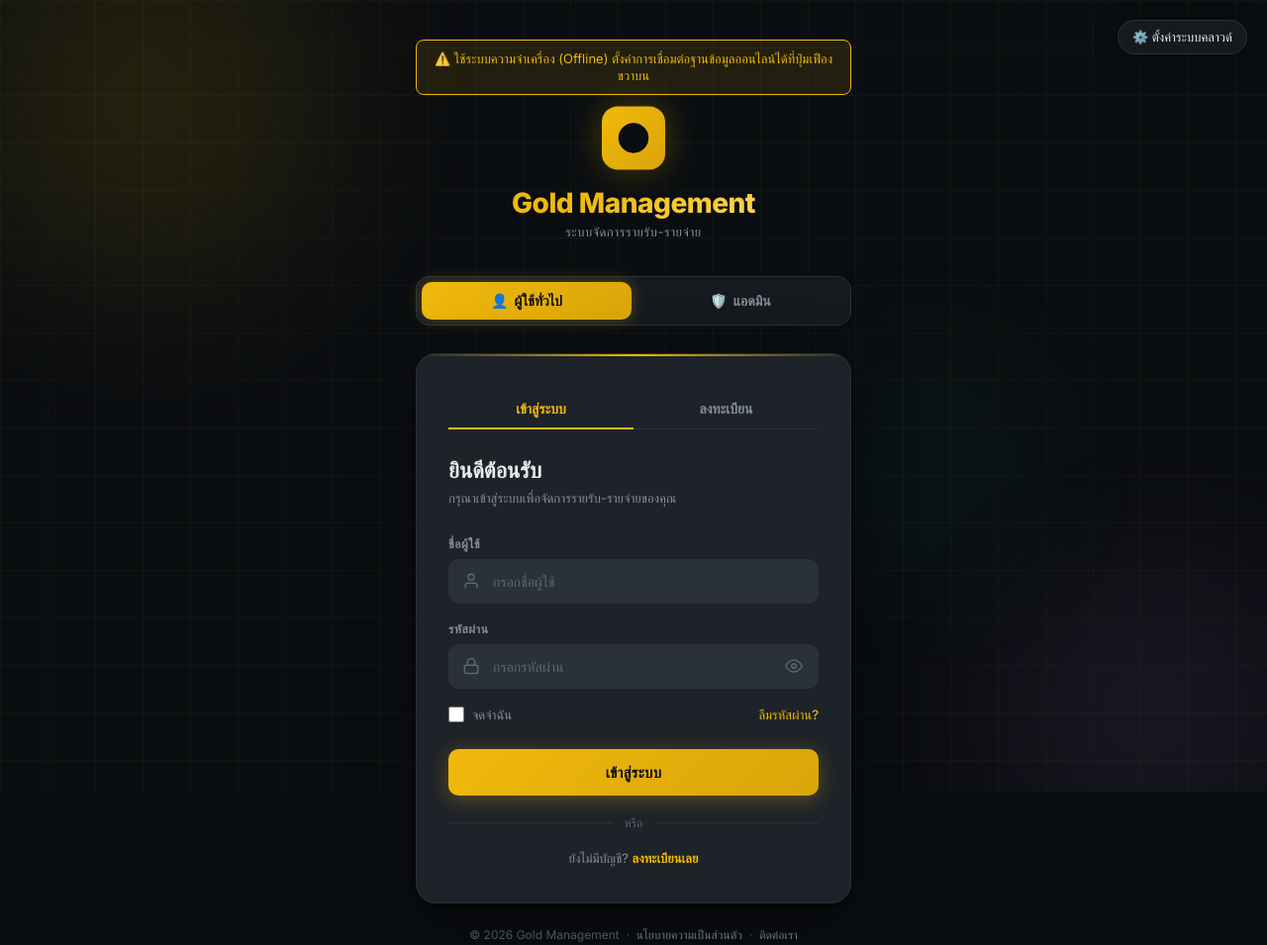
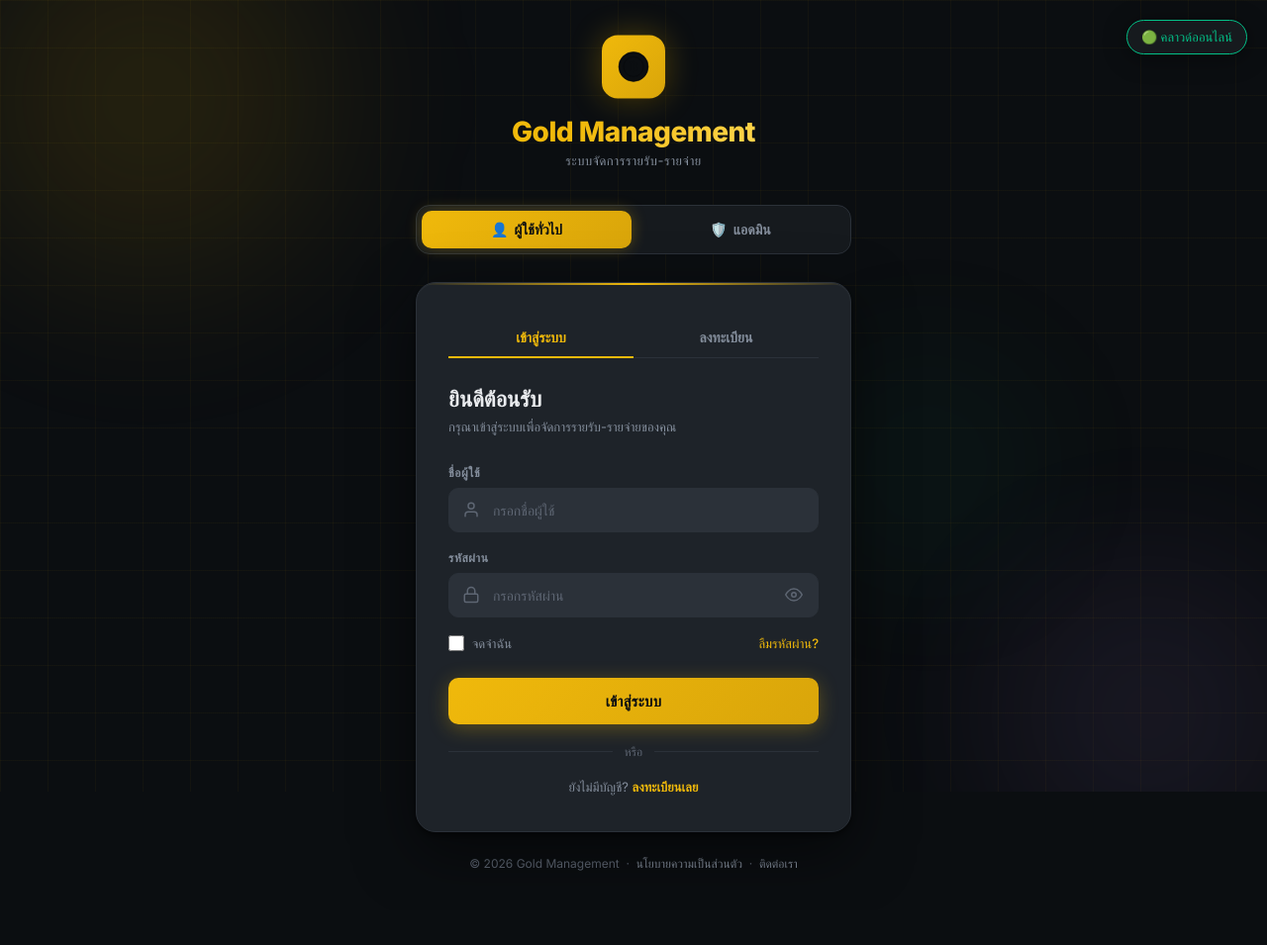
Before and after one commit to sitthichok07/---AunAun, a plain HTML site: page index.html in a window 1280 px wide. Shown: the whole page at 99% size. After the commit the page ends 920 px from the top, so only its background shows below. Drawn offline with nearby package versions, Linux system fonts and the light colour scheme.

Commit message:
Hardcode default Supabase URL and Key for auto-connect on page load

```diff
--- a/index.html
+++ b/index.html
@@ -918,8 +918,10 @@
   const ADMIN_CREDENTIALS = { username: 'sitthichok', password: '1234' };
 
   // ─── Supabase Initialize ───
-  let SUPABASE_URL = localStorage.getItem('gm_supabase_url') || '';
-  let SUPABASE_KEY = localStorage.getItem('gm_supabase_key') || '';
+  const DEFAULT_SUPABASE_URL = 'https://uibpetlfwbramxmcblha.supabase.co';
+  const DEFAULT_SUPABASE_KEY = 'sb_publishable__-E906VgJ7uF8MysRQLJDg_L-W6KiOB';
+  let SUPABASE_URL = localStorage.getItem('gm_supabase_url') || DEFAULT_SUPABASE_URL;
+  let SUPABASE_KEY = localStorage.getItem('gm_supabase_key') || DEFAULT_SUPABASE_KEY;
   let dbClient = null;
 
   function initdbClient() {
```
Also changed, not shown: dashboard.html (+4 -2 lines).
